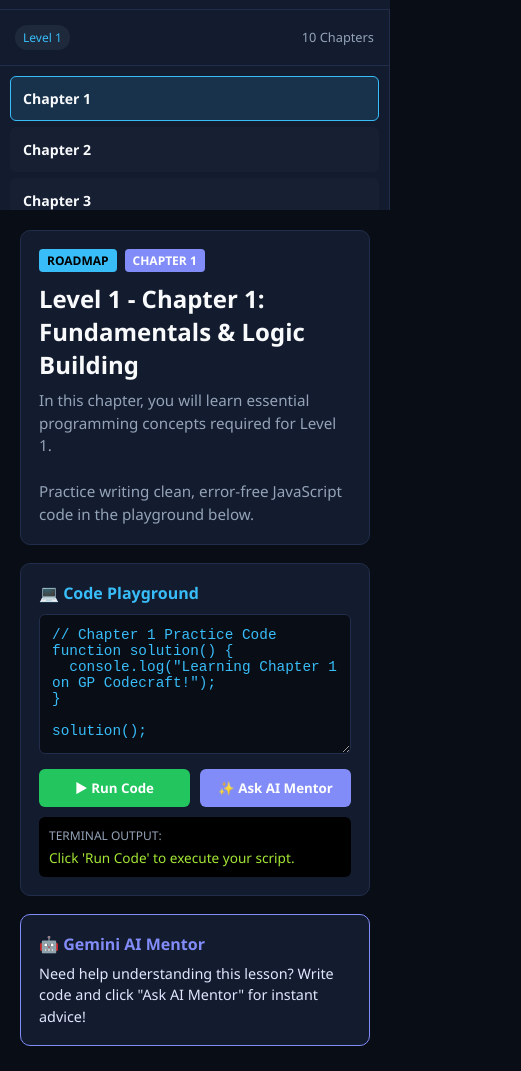
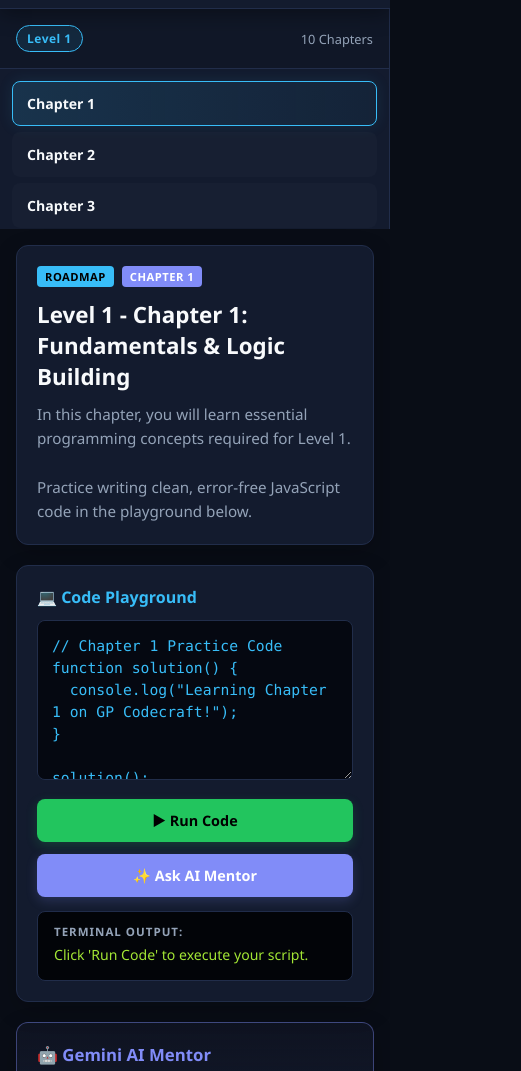
Before and after one commit to vmdynamicsgroup-ceo/GP-Codecraft, a website: page public/index.html in a window 390 px wide. Shown: the part 112-1183 px from the top of the page, 521 px wide, since content can reach past the window. Drawn offline with Linux system fonts and the light colour scheme.

Commit message:
Refactor styles for modern dark developer theme
Updated styles for the modern dark developer theme, including adjustments to CSS variables, layout, and component styles for improved visual consistency and responsiveness.

```diff
--- a/public/style.css
+++ b/public/style.css
@@ -1,20 +1,38 @@
-/* Dark Modern Developer Theme */
+/* ===================================================
+   GP Codecraft - Modern Dark Developer Theme
+   Designed for VM Dynamics
+   =================================================== */
+
+/* CSS Variables for Uniform Theme */
 :root {
   --bg-dark: #090d16;
   --panel-bg: #131b2e;
+  --card-bg: #1a243b;
   --border-color: #212d4a;
+  --border-highlight: #334155;
+
   --primary-blue: #38bdf8;
+  --primary-blue-glow: rgba(56, 189, 248, 0.25);
   --accent-green: #22c55e;
+  --accent-green-glow: rgba(34, 197, 94, 0.2);
   --accent-purple: #818cf8;
+  --accent-purple-glow: rgba(129, 140, 248, 0.2);
+  --accent-red: #f87171;
+
   --text-main: #f8fafc;
   --text-muted: #94a3b8;
+  --text-sub: #cbd5e1;
+
+  --font-sans: 'Segoe UI', system-ui, -apple-system, BlinkMacSystemFont, Roboto, sans-serif;
+  --font-mono: 'Consolas', 'Fira Code', 'Monaco', monospace;
 }
 
+/* Base Reset & Styles */
 * {
   box-sizing: border-box;
   margin: 0;
   padding: 0;
-  font-family: 'Segoe UI', system-ui, -apple-system, sans-serif;
+  font-family: var(--font-sans);
 }
 
 body {
@@ -23,9 +41,31 @@ body {
   min-height: 100vh;
   display: flex;
   flex-direction: column;
+  overflow-x: hidden;
 }
 
-/* Header Navbar */
+/* Custom Scrollbars */
+::-webkit-scrollbar {
+  width: 6px;
+  height: 6px;
+}
+
+::-webkit-scrollbar-track {
+  background: var(--bg-dark);
+}
+
+::-webkit-scrollbar-thumb {
+  background: var(--border-color);
+  border-radius: 4px;
+}
+
+::-webkit-scrollbar-thumb:hover {
+  background: var(--primary-blue);
+}
+
+/* ===================================================
+   Navbar Header
+   =================================================== */
 .navbar {
   background-color: var(--panel-bg);
   border-bottom: 1px solid var(--border-color);
@@ -33,6 +73,8 @@ body {
   display: flex;
   justify-content: space-between;
   align-items: center;
+  box-shadow: 0 4px 20px rgba(0, 0, 0, 0.4);
+  z-index: 100;
 }
 
 .brand {
@@ -42,42 +84,61 @@ body {
 }
 
 .brand h1 {
-  font-size: 1.3rem;
+  font-size: 1.35rem;
+  font-weight: 700;
   color: var(--primary-blue);
-  line-height: 1.1;
+  letter-spacing: 0.5px;
+  text-shadow: 0 0 12px var(--primary-blue-glow);
 }
 
 .subtitle {
   font-size: 0.75rem;
   color: var(--text-muted);
+  font-weight: 500;
 }
 
 .level-selector-wrap {
   display: flex;
   align-items: center;
-  gap: 10px;
-  font-size: 0.9rem;
+  gap: 12px;
+  font-size: 0.88rem;
+  color: var(--text-sub);
+}
+
+.level-selector-wrap label {
+  font-weight: 600;
 }
 
 select {
   background: var(--bg-dark);
   color: var(--primary-blue);
   border: 1px solid var(--border-color);
-  padding: 6px 12px;
+  padding: 7px 12px;
   border-radius: 6px;
-  font-weight: bold;
+  font-weight: 600;
+  outline: none;
+  cursor: pointer;
+  transition: all 0.2s ease;
 }
 
-/* Layout Grid */
+select:hover, select:focus {
+  border-color: var(--primary-blue);
+  box-shadow: 0 0 10px var(--primary-blue-glow);
+}
+
+/* ===================================================
+   App Container & Layout Grid
+   =================================================== */
 .app-container {
   display: flex;
   flex: 1;
+  height: calc(100vh - 65px);
   overflow: hidden;
 }
 
 /* Sidebar */
 .sidebar {
-  width: 320px;
+  width: 300px;
   background-color: var(--panel-bg);
   border-right: 1px solid var(--border-color);
   display: flex;
@@ -85,151 +146,273 @@ select {
 }
 
 .sidebar-header {
-  padding: 15px;
+  padding: 16px;
   border-bottom: 1px solid var(--border-color);
   display: flex;
   justify-content: space-between;
   align-items: center;
+  background: rgba(0, 0, 0, 0.15);
 }
 
 .badge {
-  background: #1e293b;
+  background: rgba(56, 189, 248, 0.1);
   color: var(--primary-blue);
-  padding: 4px 8px;
-  border-radius: 12px;
+  border: 1px solid var(--primary-blue);
+  padding: 4px 10px;
+  border-radius: 20px;
   font-size: 0.75rem;
+  font-weight: 700;
+  letter-spacing: 0.5px;
 }
 
 .chapter-list {
   flex: 1;
   overflow-y: auto;
-  padding: 10px;
+  padding: 12px;
+  display: flex;
+  flex-direction: column;
+  gap: 6px;
 }
 
 .chapter-item {
-  padding: 12px;
-  border-radius: 6px;
-  margin-bottom: 6px;
+  padding: 12px 14px;
+  border-radius: 8px;
   cursor: pointer;
   background-color: rgba(255, 255, 255, 0.02);
   border: 1px solid transparent;
-  transition: all 0.2s ease;
+  transition: all 0.25s cubic-bezier(0.4, 0, 0.2, 1);
+  display: flex;
+  align-items: center;
+  justify-content: space-between;
 }
 
 .chapter-item:hover {
   background-color: rgba(56, 189, 248, 0.08);
-  border-color: var(--primary-blue);
+  border-color: rgba(56, 189, 248, 0.3);
+  transform: translateX(3px);
 }
 
 .chapter-item.active {
-  background-color: rgba(56, 189, 248, 0.15);
+  background: linear-gradient(90deg, rgba(56, 189, 248, 0.15) 0%, rgba(56, 189, 248, 0.05) 100%);
   border-color: var(--primary-blue);
+  box-shadow: 0 0 15px rgba(56, 189, 248, 0.1);
 }
 
 .chapter-item-title {
   font-size: 0.88rem;
   font-weight: 600;
+  color: var(--text-main);
 }
 
-/* Main Workspace */
+/* ===================================================
+   Main Content & Cards
+   =================================================== */
 .main-content {
   flex: 1;
-  padding: 20px;
+  padding: 24px;
   overflow-y: auto;
   display: flex;
   flex-direction: column;
-  gap: 18px;
+  gap: 20px;
+  background-color: var(--bg-dark);
 }
 
 .card {
   background-color: var(--panel-bg);
   border: 1px solid var(--border-color);
-  border-radius: 10px;
-  padding: 18px;
+  border-radius: 12px;
+  padding: 20px;
+  box-shadow: 0 8px 24px rgba(0, 0, 0, 0.2);
+  transition: border-color 0.2s ease;
+}
+
+.card:hover {
+  border-color: var(--border-highlight);
 }
 
 .tag {
   background: var(--primary-blue);
   color: #000;
-  font-weight: bold;
-  font-size: 0.75rem;
+  font-weight: 700;
+  font-size: 0.7rem;
   padding: 3px 8px;
   border-radius: 4px;
+  text-transform: uppercase;
+  letter-spacing: 0.5px;
 }
 
 .topic-tag {
   background: var(--accent-purple);
-  color: #fff;
+  color: #ffffff;
 }
 
 .chapter-meta {
   display: flex;
   gap: 8px;
-  margin-bottom: 10px;
+  margin-bottom: 12px;
 }
 
 #chapterTitle {
-  margin-bottom: 8px;
+  margin-bottom: 10px;
   color: var(--text-main);
+  font-size: 1.4rem;
+  font-weight: 700;
 }
 
 #chapterDescription {
   color: var(--text-muted);
-  line-height: 1.5;
+  line-height: 1.6;
   font-size: 0.95rem;
+  white-space: pre-line;
 }
 
-/* Code Editor & Console */
+/* ===================================================
+   Code Playground & Editor
+   =================================================== */
 textarea {
   width: 100%;
-  height: 140px;
-  background-color: var(--bg-dark);
+  height: 160px;
+  background-color: #050811;
   color: var(--primary-blue);
   border: 1px solid var(--border-color);
-  border-radius: 6px;
-  padding: 12px;
-  font-family: monospace;
-  font-size: 0.9rem;
-  margin-top: 10px;
+  border-radius: 8px;
+  padding: 14px;
+  font-family: var(--font-mono);
+  font-size: 0.92rem;
+  line-height: 1.5;
+  margin-top: 12px;
   resize: vertical;
+  outline: none;
+  transition: all 0.2s ease;
+}
+
+textarea:focus {
+  border-color: var(--primary-blue);
+  box-shadow: 0 0 12px var(--primary-blue-glow);
 }
 
 .action-bar {
   display: flex;
-  gap: 10px;
-  margin: 10px 0;
+  gap: 12px;
+  margin: 14px 0;
 }
 
 .btn {
   flex: 1;
-  padding: 10px;
+  padding: 12px;
   border: none;
-  border-radius: 6px;
-  font-weight: bold;
+  border-radius: 8px;
+  font-weight: 700;
+  font-size: 0.9rem;
   cursor: pointer;
+  transition: all 0.2s ease;
+  display: flex;
+  align-items: center;
+  justify-content: center;
+  gap: 6px;
 }
 
-.btn-success { background-color: var(--accent-green); color: white; }
-.btn-ai { background-color: var(--accent-purple); color: white; }
+.btn-success {
+  background-color: var(--accent-green);
+  color: #000;
+  box-shadow: 0 4px 12px var(--accent-green-glow);
+}
+
+.btn-success:hover {
+  background-color: #16a34a;
+  transform: translateY(-1px);
+}
+
+.btn-ai {
+  background-color: var(--accent-purple);
+  color: #ffffff;
+  box-shadow: 0 4px 12px var(--accent-purple-glow);
+}
+
+.btn-ai:hover {
+  background-color: #6366f1;
+  transform: translateY(-1px);
+}
 
 .console-box {
-  background: #000;
-  border-radius: 6px;
-  padding: 10px;
-  font-family: monospace;
-  font-size: 0.85rem;
+  background: #020408;
+  border: 1px solid var(--border-color);
+  border-radius: 8px;
+  padding: 12px 16px;
+  font-family: var(--font-mono);
+  font-size: 0.88rem;
+  min-height: 70px;
 }
 
-.console-title { color: var(--text-muted); font-size: 0.75rem; margin-bottom: 4px; }
-#consoleOutput { color: #a3e635; white-space: pre-wrap; }
+.console-title {
+  color: var(--text-muted);
+  font-size: 0.72rem;
+  font-weight: 700;
+  letter-spacing: 1px;
+  margin-bottom: 6px;
+}
 
-/* AI Card */
-.ai-card { border-color: var(--accent-purple); }
-.ai-header h3 { font-size: 1rem; color: var(--accent-purple); margin-bottom: 8px; }
-.ai-body { font-size: 0.9rem; color: #e0e7ff; line-height: 1.5; }
+#consoleOutput {
+  color: #a3e635;
+  white-space: pre-wrap;
+  word-break: break-all;
+  line-height: 1.4;
+}
 
-/* Responsive Adjustments */
+/* ===================================================
+   AI Assistant Card
+   =================================================== */
+.ai-card {
+  border-color: rgba(129, 140, 248, 0.4);
+  background: linear-gradient(180deg, rgba(129, 140, 248, 0.05) 0%, var(--panel-bg) 100%);
+}
+
+.ai-header h3 {
+  font-size: 1.05rem;
+  color: var(--accent-purple);
+  margin-bottom: 10px;
+  display: flex;
+  align-items: center;
+  gap: 8px;
+}
+
+.ai-body {
+  font-size: 0.92rem;
+  color: var(--text-sub);
+  line-height: 1.6;
+}
+
+/* ===================================================
+   Responsive Mobile View
+   =================================================== */
 @media (max-width: 768px) {
-  .app-container { flex-direction: column; }
-  .sidebar { width: 100%; height: 200px; }
+  .navbar {
+    flex-direction: column;
+    gap: 12px;
+    align-items: flex-start;
+  }
+
+  .level-selector-wrap {
+    width: 100%;
+    justify-content: space-between;
+  }
+
+  .app-container {
+    flex-direction: column;
+    height: auto;
+    overflow: visible;
+  }
+
+  .sidebar {
+    width: 100%;
+    height: 220px;
+  }
+
+  .main-content {
+    padding: 16px;
+  }
+
+  .action-bar {
+    flex-direction: column;
+  }
 }
```
